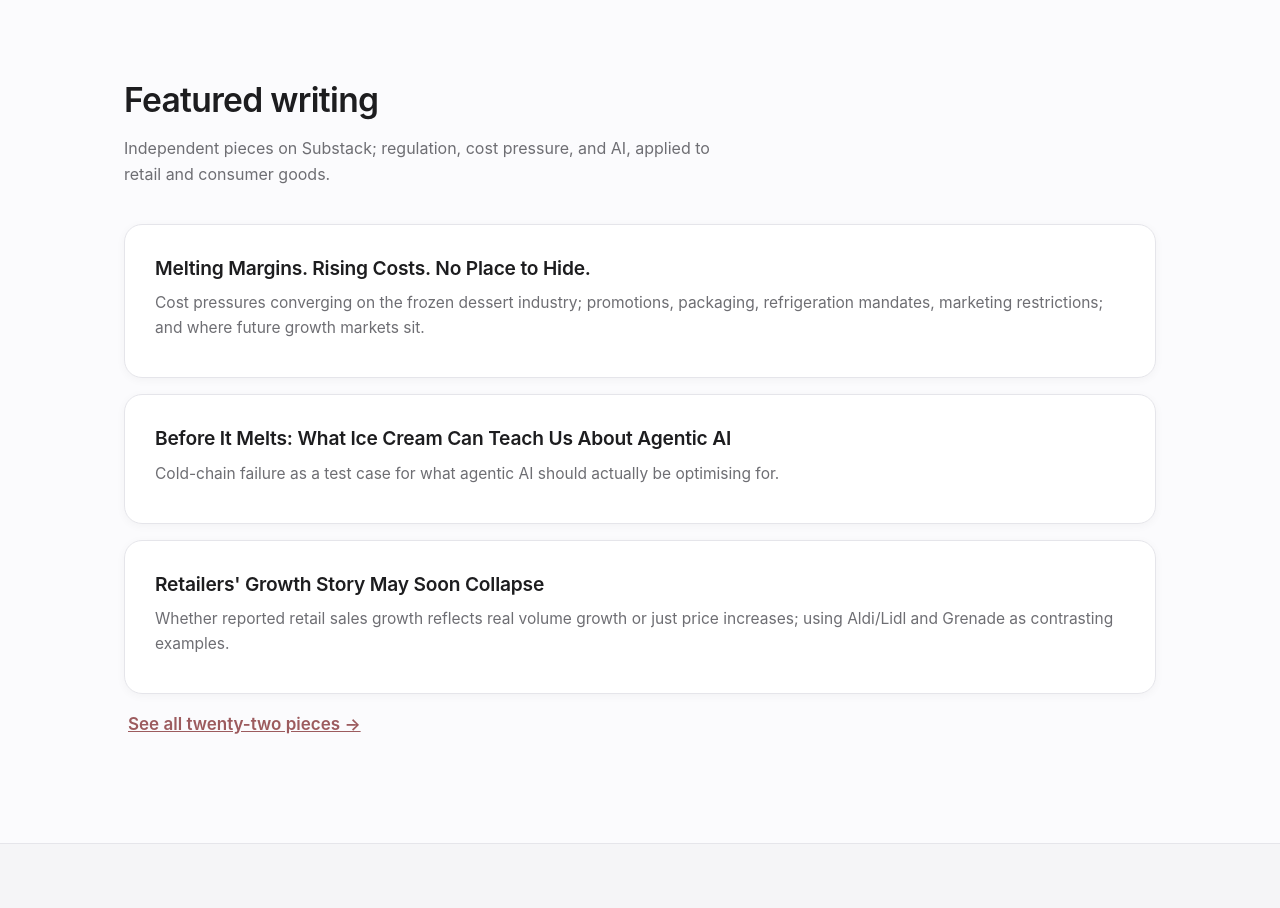
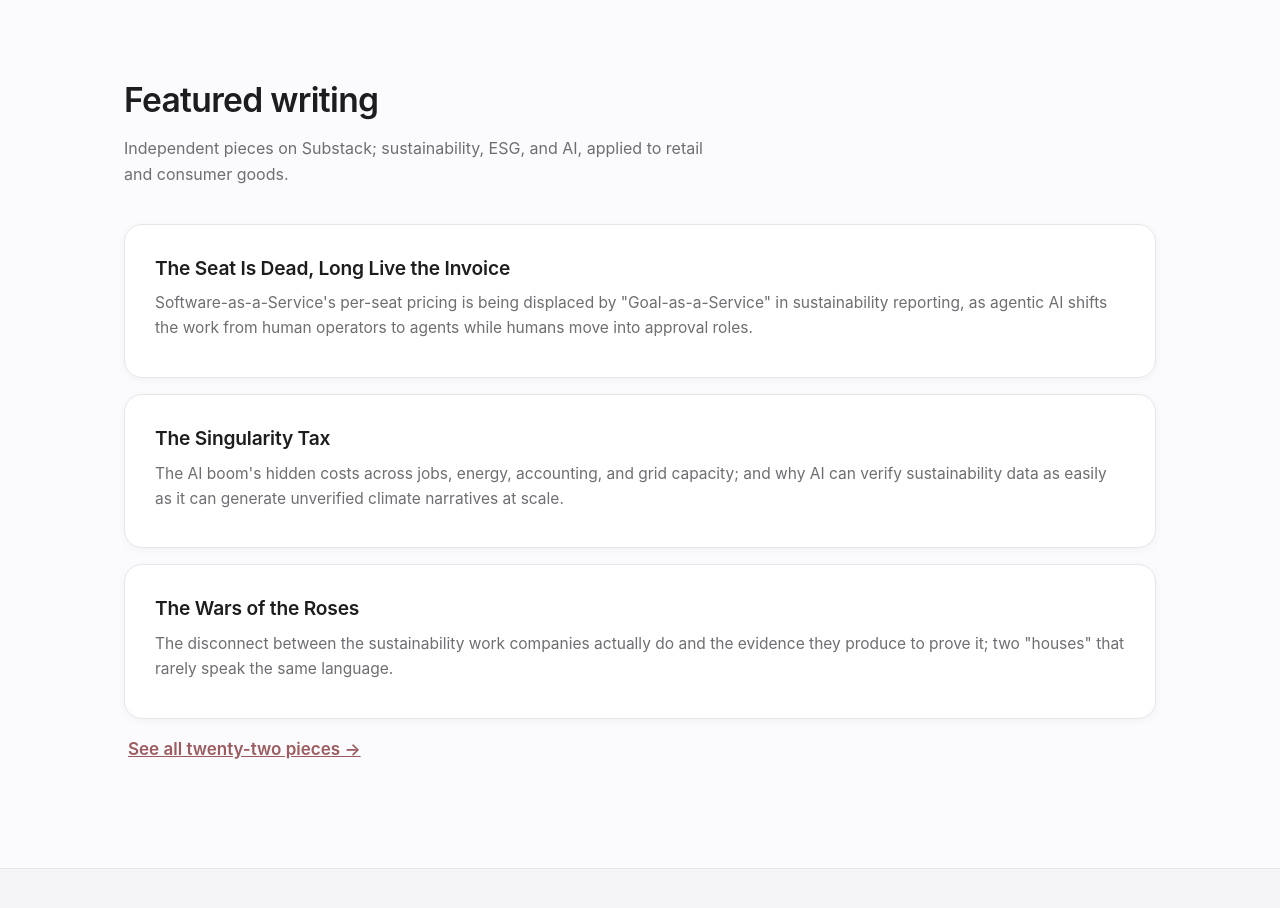
Before and after one commit to sheersh-star/Sheersh-s-Summary, a plain HTML site: page index.html in a window 1280 px wide. Shown: the part 880-1788 px from the top of the page. Drawn offline with Linux system fonts and the light colour scheme.

Commit message:
Swap Featured writing picks to sustainability pieces
Home page previously featured 2 non-sustainability pieces (Before It
Melts, Retailers' Growth Story) alongside Melting Margins, out of
step with the Writing page's sustainability regrouping. Replaced with
the 3 newest pieces from the Sustainability & ESG group: The Seat Is
Dead, The Singularity Tax, The Wars of the Roses.

Co-Authored-By: Claude Sonnet 5 <noreply@anthropic.com>

```diff
--- a/index.html
+++ b/index.html
@@ -44,18 +44,18 @@
   <section>
     <div class="wrap">
       <h2>Featured writing</h2>
-      <p class="section-sub">Independent pieces on Substack; regulation, cost pressure, and AI, applied to retail and consumer goods.</p>
+      <p class="section-sub">Independent pieces on Substack; sustainability, ESG, and AI, applied to retail and consumer goods.</p>
       <div class="card">
-        <div class="card-head"><h3 class="card-title">Melting Margins. Rising Costs. No Place to Hide.</h3></div>
-        <p>Cost pressures converging on the frozen dessert industry; promotions, packaging, refrigeration mandates, marketing restrictions; and where future growth markets sit.</p>
+        <div class="card-head"><h3 class="card-title">The Seat Is Dead, Long Live the Invoice</h3></div>
+        <p>Software-as-a-Service's per-seat pricing is being displaced by "Goal-as-a-Service" in sustainability reporting, as agentic AI shifts the work from human operators to agents while humans move into approval roles.</p>
       </div>
       <div class="card">
-        <div class="card-head"><h3 class="card-title">Before It Melts: What Ice Cream Can Teach Us About Agentic AI</h3></div>
-        <p>Cold-chain failure as a test case for what agentic AI should actually be optimising for.</p>
+        <div class="card-head"><h3 class="card-title">The Singularity Tax</h3></div>
+        <p>The AI boom's hidden costs across jobs, energy, accounting, and grid capacity; and why AI can verify sustainability data as easily as it can generate unverified climate narratives at scale.</p>
       </div>
       <div class="card">
-        <div class="card-head"><h3 class="card-title">Retailers' Growth Story May Soon Collapse</h3></div>
-        <p>Whether reported retail sales growth reflects real volume growth or just price increases; using Aldi/Lidl and Grenade as contrasting examples.</p>
+        <div class="card-head"><h3 class="card-title">The Wars of the Roses</h3></div>
+        <p>The disconnect between the sustainability work companies actually do and the evidence they produce to prove it; two "houses" that rarely speak the same language.</p>
       </div>
       <p><a class="btn-tertiary" href="writing.html">See all twenty-two pieces →</a></p>
     </div>
```
